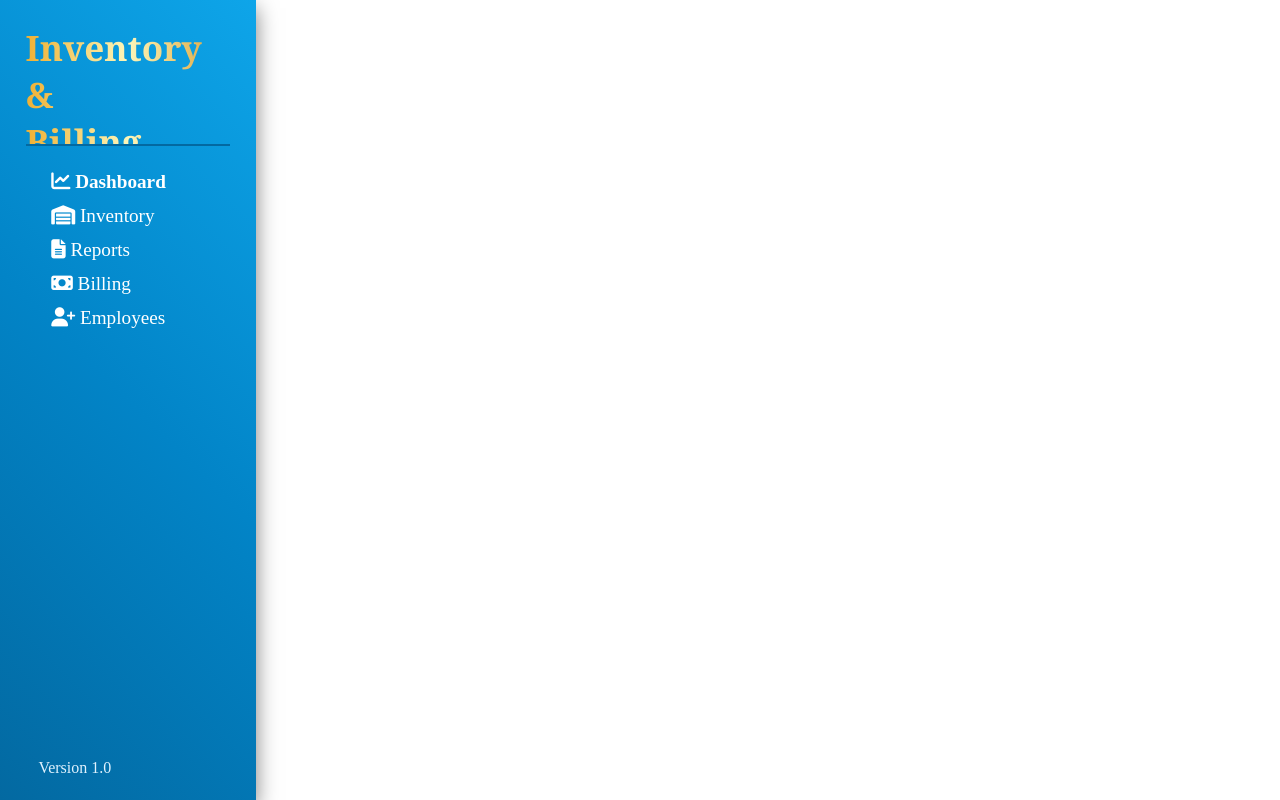
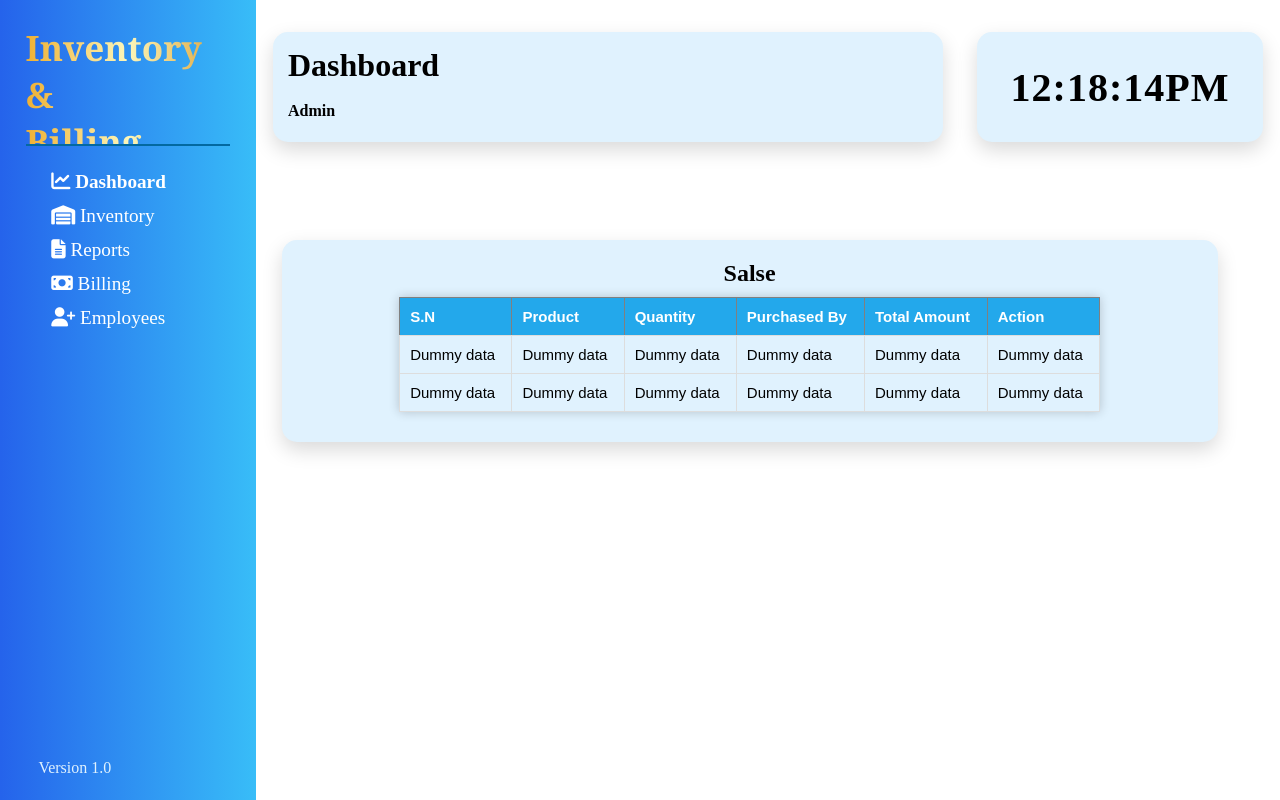
Before and after one commit to SachinBartaula/Inventory-and-Billing-System, a PHP site: page /a_dashboard.php in a window 1280 px wide. Run offline with PHP 8.4, Linux system fonts and the light colour scheme.

Commit message:
dashboard dummy completed

```diff
--- a/Styles.css
+++ b/Styles.css
@@ -11,8 +11,8 @@ body{
  .sidebar {
     height: 100vh;
     width: 20vw;
-    background: linear-gradient(45deg, #0369A1, #0284C7, #0EA5E9);
-    box-shadow: 0 8px 20px rgba(0, 0, 0, 0.5);
+    background: linear-gradient(90deg, #2563EB, #38BDF8);
+
 
 }
 
@@ -60,7 +60,7 @@ body{
 }
 .page-contanier ul li:hover{
     transform: scale(1.1);
-    background-color: #0284C7;
+    /* background-color:#5887ec; */
 }
 footer{
     color:#E0F2FE;
@@ -145,3 +145,92 @@ input[type="password"]:active{
     display: flex;
     justify-content: center;
 }
+
+/* -------------------- main dashboard ------------------- */
+
+.main{
+    height:100vh;
+    width: 80vw;
+}
+.main_top{
+    height: 26vh;
+    width: 80vw;
+    margin-top:4vh;
+    display: flex;
+    justify-content: space-around;
+}
+.main_top_heading{
+    height: 10vh;
+    width: 50vw;
+    Border:1px  ;
+    border-radius:15px;
+    background-color: #E0F2FE;
+    padding: 15px;
+    overflow: hidden;
+    box-shadow: 0 8px 20px rgba(0, 0, 0, 0.15);
+}
+ .clock{
+    width:20vw;
+    height: 10vh;
+    display: flex;
+    Border:1px  ;
+    border-radius:15px;
+    align-items: center;
+    justify-content: center;
+    color: #000000;
+    font-size: 40px;
+    font-weight: bold;
+    letter-spacing: 1px;
+    transition: 0.4s;
+     background-color: #E0F2FE;
+    padding: 15px;
+    overflow: hidden;
+    box-shadow: 0 8px 20px rgba(0, 0, 0, 0.15);
+}
+.main_body{
+    margin-left: 2vw;
+    padding:20px;
+   Border:1px  ;
+    border-radius:15px;
+     background-color: #E0F2FE;
+     width:70vw;
+     height: auto;
+    box-shadow: 0 8px 20px rgba(0, 0, 0, 0.15);
+
+    justify-content: center;
+}
+#main_body_heading{
+display: flex;
+justify-content: center;
+}
+.main_body_table {
+    display: flex;
+    justify-content: center;
+    padding: 10px;
+    border-radius: 8px;
+    overflow: hidden;
+}
+
+.main_body_table table {
+    border-collapse: collapse;
+    width: 80%;
+    font-family: Arial, sans-serif;
+    font-size: 15px;
+    box-shadow: 0 0 10px rgba(0,0,0,0.2);
+}
+
+.main_body_table table th {
+    background: #23a8eb;
+    color: white;
+    padding: 10px;
+    text-align: left;
+}
+
+.main_body_table table tr td {
+    padding: 10px;
+    border: 1px solid #ddd;
+}
+
+.main_body_table table tr:hover {
+    background: #f1f1f1;
+}
--- a/a_billing.php
+++ b/a_billing.php
@@ -28,6 +28,9 @@
         <p>Version 1.0</p>
         </footer>
     </div>
+    <div class="main">
+
+    </div>
 </body>
 
 </html>
--- a/a_dashboard.php
+++ b/a_dashboard.php
@@ -29,6 +29,56 @@
         </footer>
     </div>
 
+    <div class="main">
+        <div class="main_top">
+            <div class="main_top_heading">
+                <h1>Dashboard</h1><br>
+                <h4>Admin</h4>
+                </div>
+                <div class="clock">
+                <span id="hrs"></span>
+                <span id="min"></span>
+                <span id="sec"></span>
+                <span id="ampm"></span>
+            </div>
+        </div>
+        <div class="main_body">
+            <h2 id="main_body_heading">Salse</h2>
+            <div class="main_body_table">
+            <table border="1px">
+            <tr>
+                <th> S.N </th>
+                <th> Product </th>
+                <th> Quantity </th>
+                <th> Purchased By </th>
+                <th> Total Amount </th>
+                <th> Action </th>
+            </tr>
+            <tr>
+                <td>Dummy data</td>
+                <td>Dummy data</td>
+                <td>Dummy data</td>
+                <td>Dummy data</td>
+                <td>Dummy data</td>
+                <td>Dummy data</td>
+            </tr>
+            <tr>
+                <td>Dummy data</td>
+                <td>Dummy data</td>
+                <td>Dummy data</td>
+                <td>Dummy data</td>
+                <td>Dummy data</td>
+                <td>Dummy data</td>
+            </tr>
+
+
+</div>
+<?php
+?>
+
+        </table>
+        </div>
+    </div>
 </body>
 
 </html>
--- a/a_employee.php
+++ b/a_employee.php
@@ -28,6 +28,9 @@
         <p>Version 1.0</p>
         </footer>
     </div>
+    <div class="main">
+
+    </div>
 </body>
 
 </html>
--- a/a_inventory.php
+++ b/a_inventory.php
@@ -28,6 +28,9 @@
         <p>Version 1.0</p>
         </footer>
     </div>
+    <div class="main">
+
+    </div>
 </body>
 
 </html>
--- a/a_reports.php
+++ b/a_reports.php
@@ -29,6 +29,9 @@
         <p>Version 1.0</p>
         </footer>
     </div>
+    <div class="main">
+
+    </div>
 </body>
 
 </html>
--- a/main.js
+++ b/main.js
@@ -1,10 +1,20 @@
-window.onload=function(){
+window.onload = function () {
     function clock() {
-        var time = new Date();
-        document.getElementById("hrs").innerHTML = time.getHours() + ":";
-        document.getElementById("min").innerHTML = time.getMinutes() + ":";
-        document.getElementById("sec").innerHTML = time.getSeconds();
+        const time = new Date();
+        let hrs = time.getHours();
+        const min = String(time.getMinutes()).padStart(2, "0");
+        const sec = String(time.getSeconds()).padStart(2, "0");
+        const ampm = hrs >= 12 ? "PM" : "AM";
+
+        hrs = hrs % 12 || 12; // Convert 24hr to 12hr format
+        hrs = String(hrs).padStart(2, "0");
+
+        document.getElementById("hrs").innerHTML = hrs + ":";
+        document.getElementById("min").innerHTML = min + ":";
+        document.getElementById("sec").innerHTML = sec;
+        document.getElementById("ampm").innerHTML = ampm;
     }
+
     clock();
     setInterval(clock, 1000);
-}
+};
```
Also changed, not shown: index.php (+7 -3 lines).
